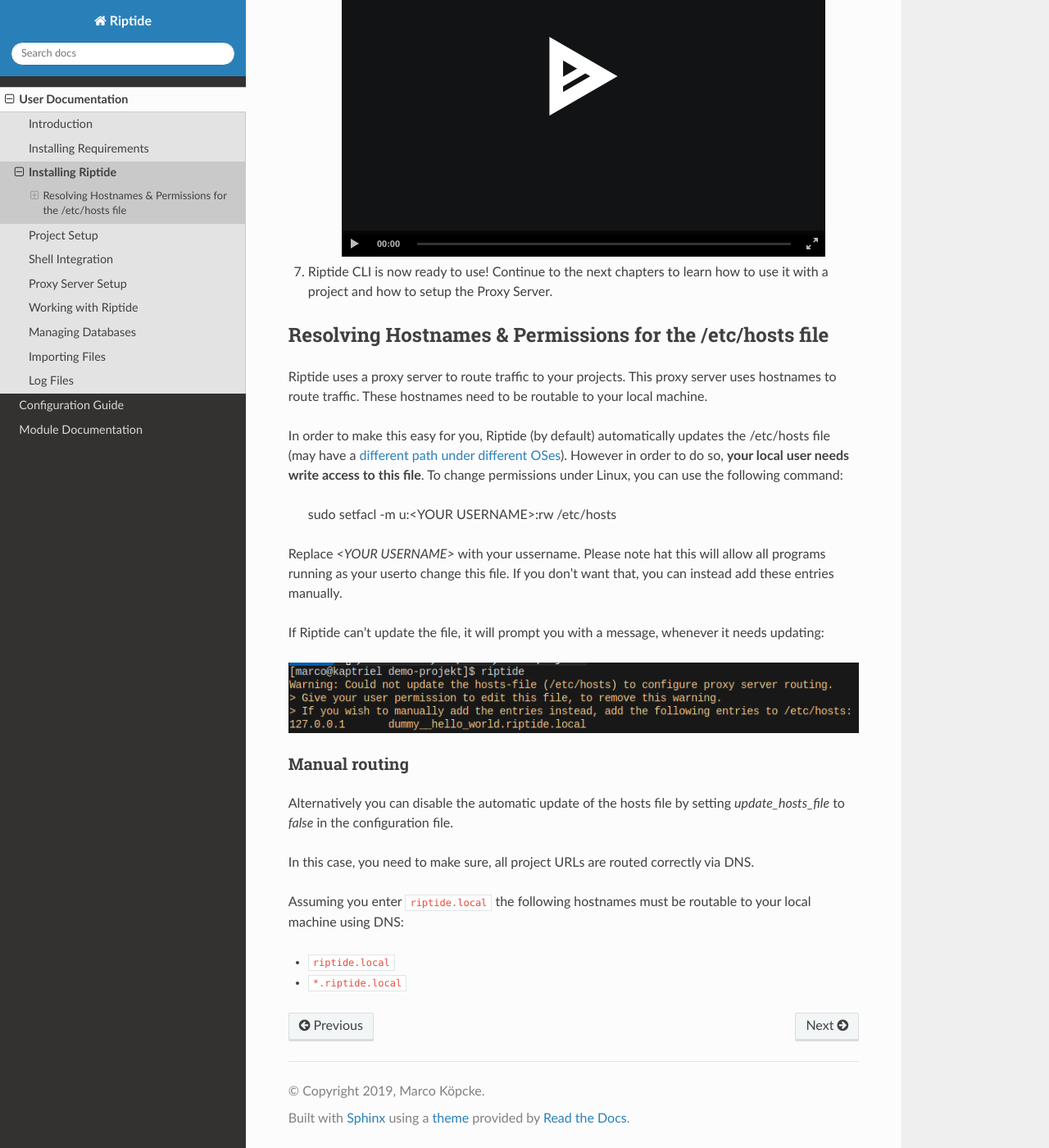
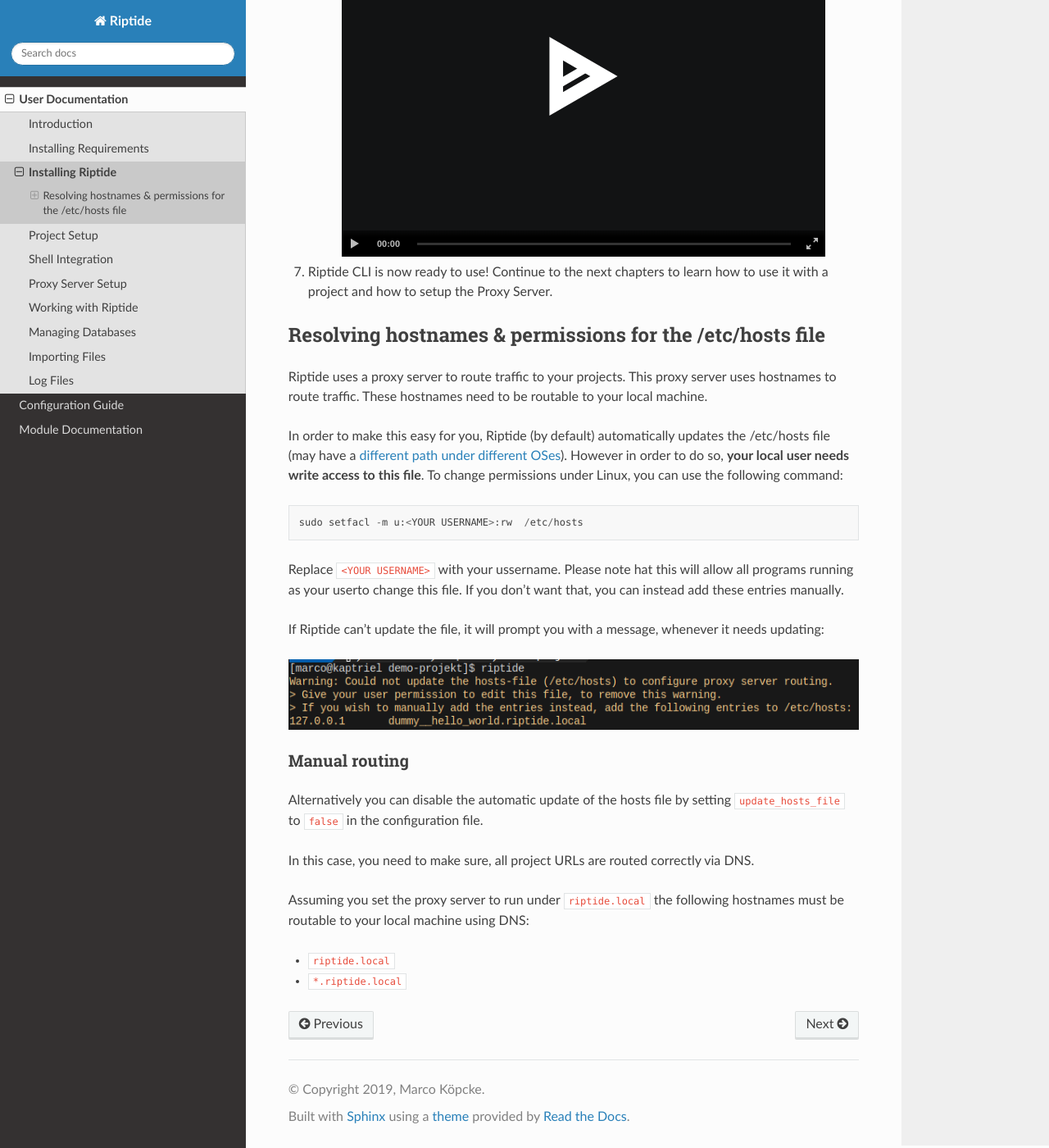
Before and after one commit to theCapypara/riptide-docs, a Sphinx documentation site: the page built from source/user_docs/3_installing.rst, in a window 1280 px wide and 1400 px high, scrolled down 1443 px. Shown: the whole window at 82% size. Built offline with Sphinx 7.4.7 and the Read the Docs theme 2.0.0, drawn with Linux system fonts in a browser that asks for light colours; formulas are drawn with MathJax 3.

Commit message:
New /etc/hosts support -- formatting

```diff
--- a/source/user_docs/3_installing.rst
+++ b/source/user_docs/3_installing.rst
@@ -53,7 +53,7 @@
   <script src="../_static/asciinema-player.js"></script>
 
 
-Resolving Hostnames & Permissions for the /etc/hosts file
+Resolving hostnames & permissions for the /etc/hosts file
 ~~~~~~~~~~~~~~~~~~~~~~~~~~~~~~~~~~~~~~~~~~~~~~~~~~~~~~~~~
 Riptide uses a proxy server to route traffic to your projects. This proxy server
 uses hostnames to route traffic. These hostnames need to be routable to your local machine.
@@ -61,11 +61,11 @@
 In order to make this easy for you, Riptide (by default) automatically updates the /etc/hosts file
 (may have a `different path under different OSes <https://en.wikipedia.org/wiki/Hosts_(file)#Location_in_the_file_system>`_).
 However in order to do so, **your local user needs write access to this file**.
-To change permissions under Linux, you can use the following command:
+To change permissions under Linux, you can use the following command::
 
    sudo setfacl -m u:<YOUR USERNAME>:rw  /etc/hosts
 
-Replace `<YOUR USERNAME>` with your ussername.
+Replace ``<YOUR USERNAME>`` with your ussername.
 Please note hat this will allow all programs running as your userto change this file.
 If you don't want that, you can instead add these entries manually.
 
@@ -75,12 +75,12 @@
 
 Manual routing
 ^^^^^^^^^^^^^^
-Alternatively you can disable the automatic update of the hosts file by setting `update_hosts_file`
-to `false` in the configuration file.
+Alternatively you can disable the automatic update of the hosts file by setting ``update_hosts_file``
+to ``false`` in the configuration file.
 
 In this case, you need to make sure, all project URLs are routed correctly via DNS.
 
-Assuming you enter ``riptide.local`` the following hostnames must be routable
+Assuming you set the proxy server to run under ``riptide.local`` the following hostnames must be routable
 to your local machine using DNS:
 
 * ``riptide.local``
--- a/source/user_docs/6_proxy.rst
+++ b/source/user_docs/6_proxy.rst
@@ -12,7 +12,7 @@
 
 By default Riptide will add entries to your system's hosts-file to make sure your projects
 can be routed at thie address.
-See `"Resolving Hostnames & Permissions for the /etc/hosts file" <3_installing>`_ for more information..
+See `"Resolving Hostnames & Permissions for the /etc/hosts file" <3_installing#resolving-hostnames-permissions-for-the-etc-hosts-file>`_ for more information..
 
 If you change this address, and have hosts-file management enabled, you may need to run
 any command of the Riptide CLI to update the hosts-file with the new domains.
```
